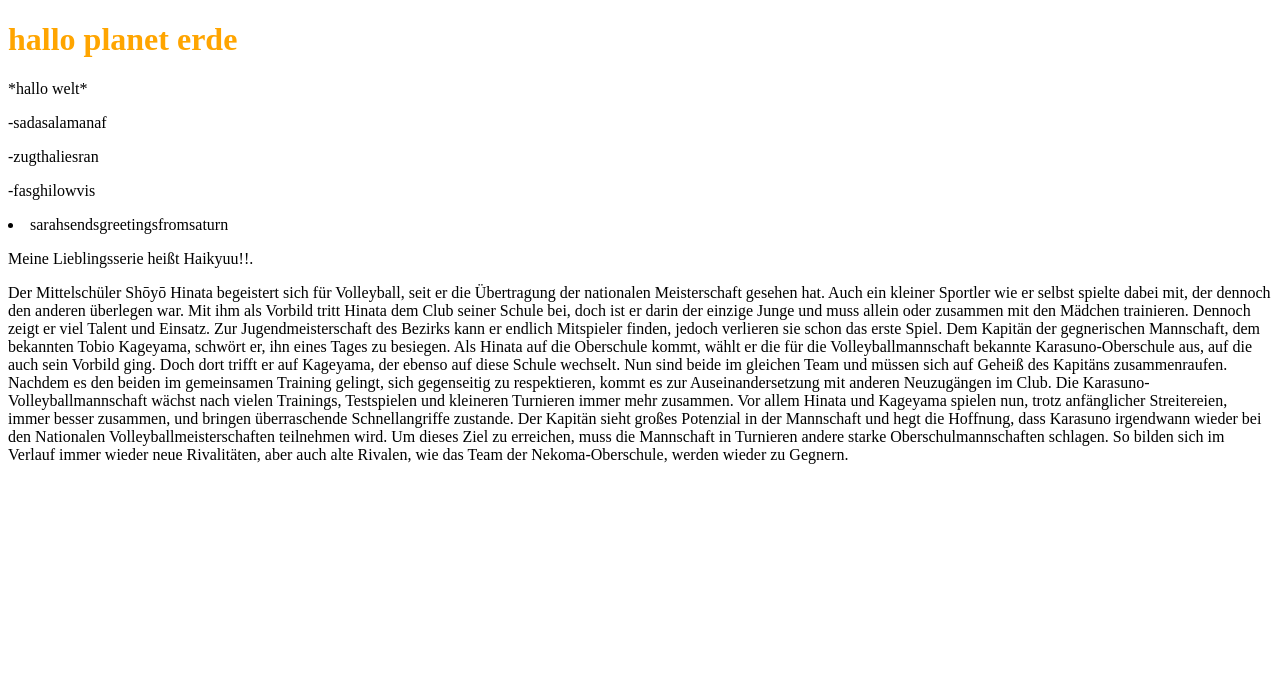
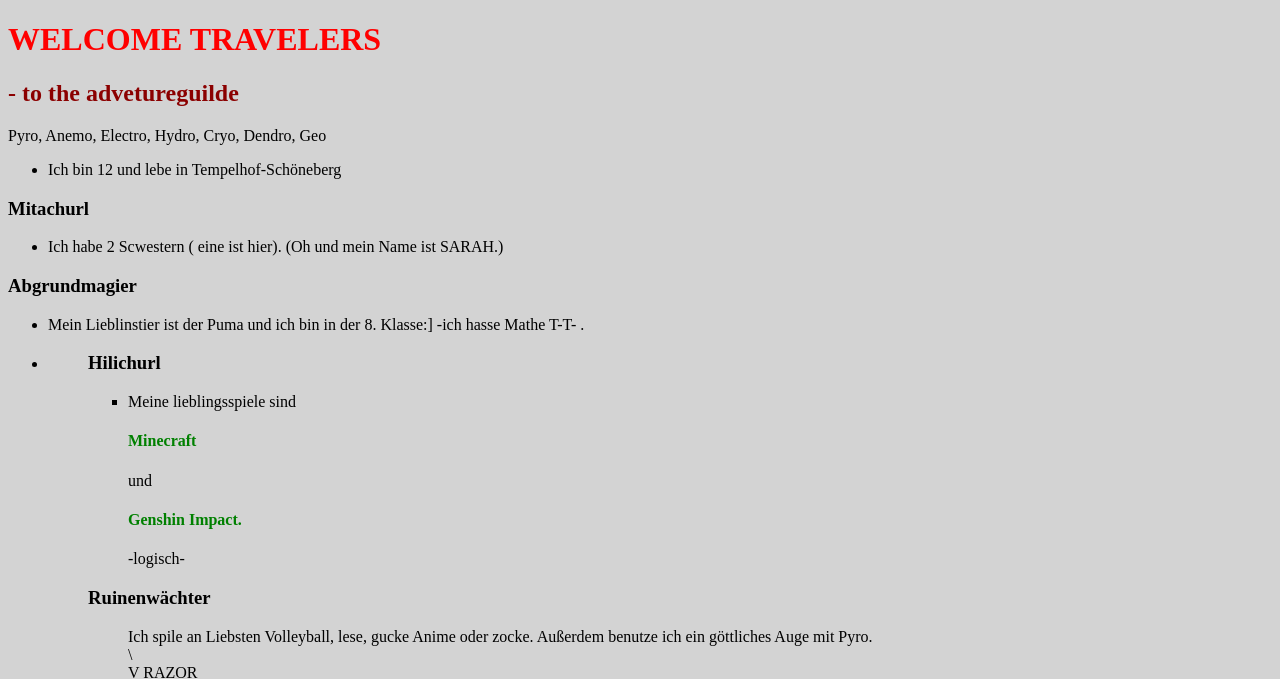
Before and after one commit to liberavia/redi-heroes-fundamentals, a Django app: page /playground/ in a window 1280 px wide. Shown: the top 679 px of the page. Before the commit the page ends 464 px from the top, so only its background shows below. Run offline with Django 3.2, Linux system fonts and the light colour scheme.

Commit message:
geändert...aber ist ja egal :P

```diff
--- a/redi_project/playground/templates/playground/home.html
+++ b/redi_project/playground/templates/playground/home.html
@@ -1,23 +1,56 @@
 <!DOCTYPE html>
 <html>
 <head>
-    <title>SATURN.GRÜßT</title>
+    <title>BENNETT:THE:FIRE:GUY:</title>
     {% load static %}
     <link rel="stylesheet" type="text/css" href="{% static 'playground/style.css' %}">
-</head>  <h1> hallo planet erde</h1>
- *hallo welt*
-<body>
-<p>-sadasalamanaf</p>
+    <style>
+    h2 {
+    color:darkred
+    }
+    th {
+    color:blue;
+    }
+h1 {
+color:red;
+}
+    body {
+   background-color:lightgrey;
+    }
+h3 {
+color:lightred;
+}
+       h4  {
+        color:green;
+        }
 
-<p>-zugthaliesran</p>
+    </style>
+</head>
+<body >
+<h1> WELCOME TRAVELERS <h2>- to the advetureguilde</h2></h1>
+<img scr="https://i.pinimg.com/474x/91/05/34/910534ed0a0537fe81c842ad242a6605.jpg"
+<h3>Pyro, Anemo, Electro, Hydro, Cryo, Dendro, Geo</h3>
+<ul>
+    <li>Ich bin 12 und lebe in Tempelhof-Schöneberg</li> </ul>
+<h3> Mitachurl </h3>
+<ul>
+    <li> Ich habe 2 Scwestern ( eine ist hier). (Oh und mein  Name ist SARAH.) </li>
+</ul>
+<h3>Abgrundmagier</h3>
+<ul>
+   <li> Mein Lieblinstier ist der Puma und ich bin in der 8. Klasse:] -ich hasse Mathe T-T- .<li/>
+    <ul/>
+<h3>Hilichurl</h3>
 
-<p>-fasghilowvis</p>
-
-<li> sarahsendsgreetingsfromsaturn </li>
-
-
-
-<p>Meine Lieblingsserie heißt Haikyuu!!.</p>
+<ul>
+<li> Meine lieblingsspiele sind <h4> Minecraft</h4> und <h4>Genshin Impact. </h4> -logisch- </li>
+</ul>
+<h3>Ruinenwächter</h3>
+    <ul> Ich spile an Liebsten Volleyball, lese, gucke Anime oder zocke. Außerdem benutze ich ein göttliches Auge mit Pyro.</ul>
+<ul>\</ul>
+<ul>V RAZOR</ul></ul>
+<img src="https://img1.picmix.com/output/stamp/normal/1/2/7/6/1866721_ba1f9.png"
+<url> <h2>Meine Lieblingsserie {unter anderem} heißt Haikyuu!!.</h2> </ul>
 
 Der Mittelschüler Shōyō Hinata  begeistert sich für Volleyball, seit er die Übertragung der nationalen Meisterschaft
 gesehen hat.
@@ -32,7 +65,38 @@ auf die auch sein Vorbild ging. Doch dort trifft er auf Kageyama, der ebenso auf
 Nun sind beide im gleichen Team und müssen sich auf Geheiß des Kapitäns zusammenraufen. Nachdem es den beiden im gemeinsamen Training gelingt, sich gegenseitig zu respektieren, kommt es zur Auseinandersetzung mit anderen Neuzugängen im Club.
 
 Die Karasuno-Volleyballmannschaft wächst nach vielen Trainings, Testspielen und kleineren Turnieren immer mehr zusammen.
-Vor allem Hinata und Kageyama spielen nun, trotz anfänglicher Streitereien, immer besser zusammen, und bringen überraschende Schnellangriffe zustande. Der Kapitän sieht großes Potenzial in der Mannschaft und hegt die Hoffnung, dass Karasuno irgendwann wieder bei den Nationalen Volleyballmeisterschaften teilnehmen wird. Um dieses Ziel zu erreichen, muss die Mannschaft in Turnieren andere starke Oberschulmannschaften schlagen. So bilden sich im Verlauf immer wieder neue Rivalitäten, aber auch alte Rivalen, wie das Team der Nekoma-Oberschule, werden wieder zu Gegnern.
+Vor allem Hinata und Kageyama spielen nun, trotz anfänglicher Streitereien, immer besser zusammen, und bringen überraschende Schnellangriffe zustande. Der Kapitän sieht großes Potenzial in der Mannschaft und hegt die Hoffnung, dass Karasuno irgendwann wieder bei den Nationalen Volleyballmeisterschaften teilnehmen wird. Um dieses Ziel zu erreichen, muss die Mannschaft in Turnieren andere starke Oberschulmannschaften schlagen. So bilden sich im Verlauf immer wieder neue Rivalitäten, aber auch alte Rivalen, wie das Team der Nekoma-Oberschule, werden wieder zu Gegnern, bla, bla, bla...
+
+  <table border="1">
+      <tr>
+         <th > Animes die ich gesehen/angefangen habe</th>
+          <th> Animes die ich anfangen möchte</th>
+      </tr>
+      <tr>
+      <td> My Hero Academia</td>
+          <td>Attack on Titan</td>
+      </tr>
+<tr>
+    <td> Dr.Stone</td>
+    <td>Hanakoko</td>
+</tr>
+<tr>
+    <td> Haikyuu!!</td>
+    <td>--</td>
+</tr>
+<tr>
+<td>Full Metal Alchemist</td>
+    <td>--</td>
+
+</tr>
+      <tr>
+          <td> Hunter x Hunter</td>
+          <td>--</td>
+      </tr>
+  </table>
+
+<img src=https://static.wikia.nocookie.net/9e8cd670-19ed-4af2-b82c-9d20b061b6e7>
+
 
 </body>
 </html>
```
